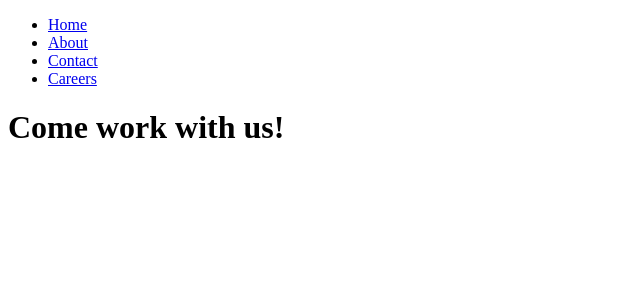
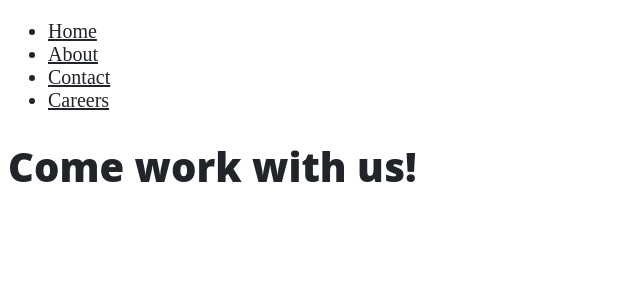
Before and after one commit to angharadcaswell/Flask-project, a Flask app: page /careers in a window 1280 px wide. Shown: the top 300 px of the page, without its empty margins (0-640 px from the left). Run offline with Flask 2, Linux system fonts and the light colour scheme.

Commit message:
add static CSS folder to base file

```diff
--- a/templates/base.html
+++ b/templates/base.html
@@ -4,11 +4,12 @@
     <meta charset="UTF-8">
     <meta name="viewport" content="width=device-width, initial-scale=1.0">
     <meta http-equiv="X-UA-Compatible" content="ie=edge">
+    <link rel="stylesheet" href="{{ url_for('static', filename='css/clean-blog.min.css')}}">
     <title>Hello Flask</title>
 </head>
 <body>
 
-    <nav>
+    <nav class="navbar">
         <ul>
             <li><a href="{{ url_for('index') }}">Home</a></li>
             <li><a href="{{ url_for('about') }}">About</a></li>
```
